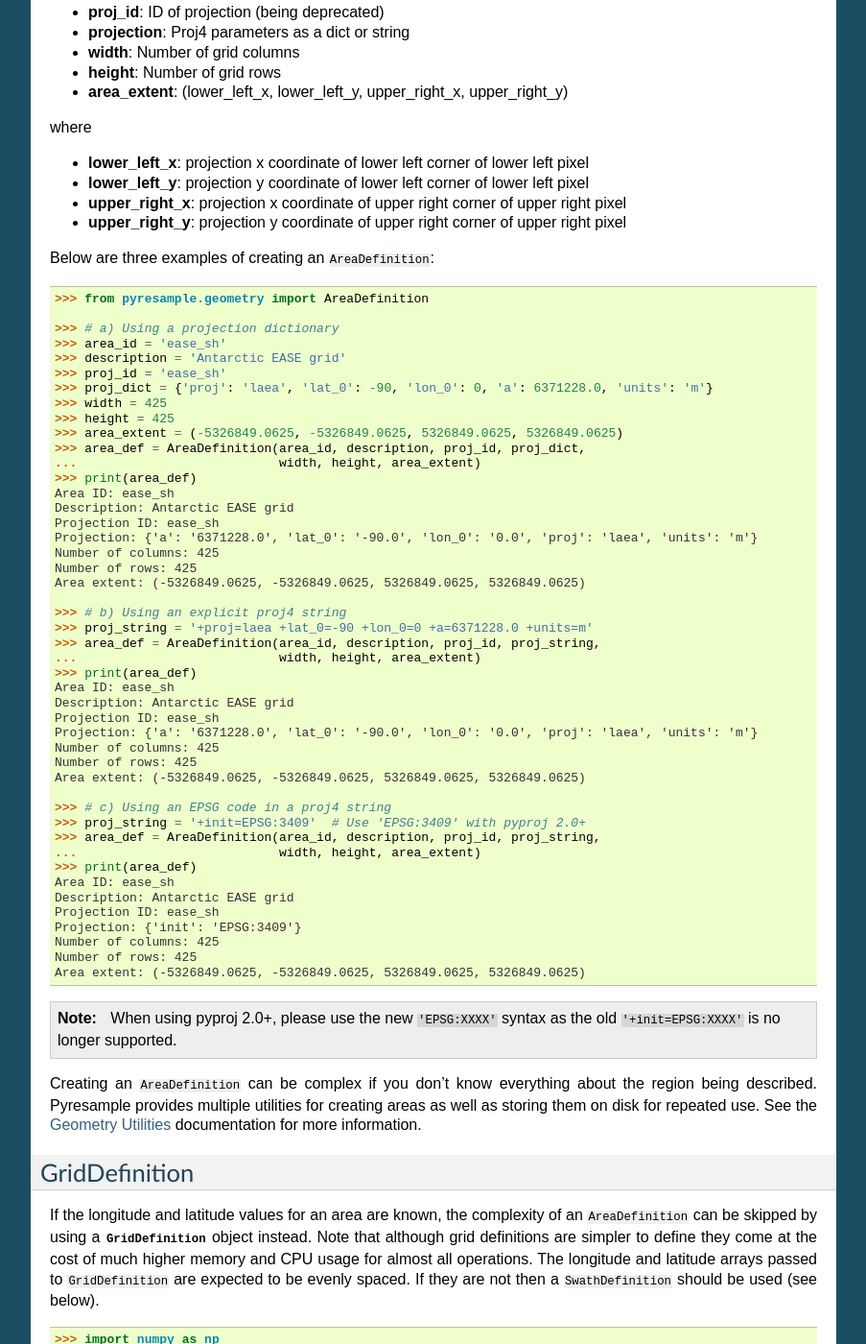
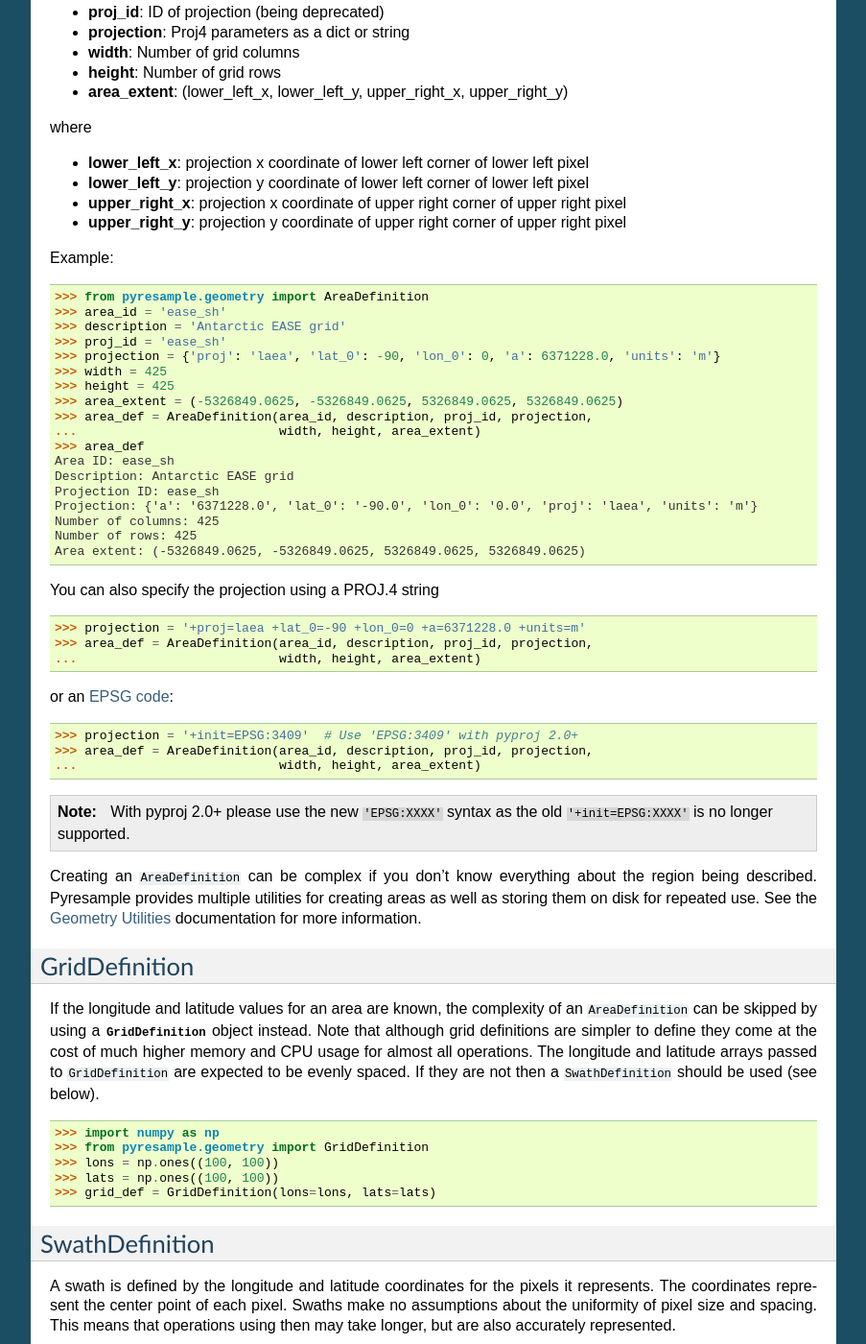
Before and after one commit to pytroll/pyresample, a Sphinx documentation site: the page built from docs/source/geo_def.rst, in a window 1280 px wide and 1400 px high, scrolled down 629 px. Shown: the whole window at 96% size, without its empty margins (198-1101 px from the left). Built offline with Sphinx 7.4.7, drawn with Linux system fonts in a browser that asks for light colours.

Commit message:
Make area def examples easier to read

```diff
--- a/docs/source/geo_def.rst
+++ b/docs/source/geo_def.rst
@@ -51,23 +51,21 @@ where
 * **upper_right_x**: projection x coordinate of upper right corner of upper right pixel
 * **upper_right_y**: projection y coordinate of upper right corner of upper right pixel
 
-Below are three examples of creating an ``AreaDefinition``:
+Example:
 
 .. doctest::
 
  >>> from pyresample.geometry import AreaDefinition
-
- >>> # a) Using a projection dictionary
  >>> area_id = 'ease_sh'
  >>> description = 'Antarctic EASE grid'
  >>> proj_id = 'ease_sh'
- >>> proj_dict = {'proj': 'laea', 'lat_0': -90, 'lon_0': 0, 'a': 6371228.0, 'units': 'm'}
+ >>> projection = {'proj': 'laea', 'lat_0': -90, 'lon_0': 0, 'a': 6371228.0, 'units': 'm'}
  >>> width = 425
  >>> height = 425
  >>> area_extent = (-5326849.0625, -5326849.0625, 5326849.0625, 5326849.0625)
- >>> area_def = AreaDefinition(area_id, description, proj_id, proj_dict,
+ >>> area_def = AreaDefinition(area_id, description, proj_id, projection,
  ...                           width, height, area_extent)
- >>> print(area_def)
+ >>> area_def
  Area ID: ease_sh
  Description: Antarctic EASE grid
  Projection ID: ease_sh
@@ -76,35 +74,25 @@ Below are three examples of creating an ``AreaDefinition``:
  Number of rows: 425
  Area extent: (-5326849.0625, -5326849.0625, 5326849.0625, 5326849.0625)
 
- >>> # b) Using an explicit proj4 string
- >>> proj_string = '+proj=laea +lat_0=-90 +lon_0=0 +a=6371228.0 +units=m'
- >>> area_def = AreaDefinition(area_id, description, proj_id, proj_string,
+You can also specify the projection using a PROJ.4 string
+
+.. doctest::
+
+ >>> projection = '+proj=laea +lat_0=-90 +lon_0=0 +a=6371228.0 +units=m'
+ >>> area_def = AreaDefinition(area_id, description, proj_id, projection,
  ...                           width, height, area_extent)
- >>> print(area_def)
- Area ID: ease_sh
- Description: Antarctic EASE grid
- Projection ID: ease_sh
- Projection: {'a': '6371228.0', 'lat_0': '-90.0', 'lon_0': '0.0', 'proj': 'laea', 'units': 'm'}
- Number of columns: 425
- Number of rows: 425
- Area extent: (-5326849.0625, -5326849.0625, 5326849.0625, 5326849.0625)
 
- >>> # c) Using an EPSG code in a proj4 string
- >>> proj_string = '+init=EPSG:3409'  # Use 'EPSG:3409' with pyproj 2.0+
- >>> area_def = AreaDefinition(area_id, description, proj_id, proj_string,
+or an `EPSG code <https://www.epsg-registry.org/>`_:
+
+.. doctest::
+
+ >>> projection = '+init=EPSG:3409'  # Use 'EPSG:3409' with pyproj 2.0+
+ >>> area_def = AreaDefinition(area_id, description, proj_id, projection,
  ...                           width, height, area_extent)
- >>> print(area_def)
- Area ID: ease_sh
- Description: Antarctic EASE grid
- Projection ID: ease_sh
- Projection: {'init': 'EPSG:3409'}
- Number of columns: 425
- Number of rows: 425
- Area extent: (-5326849.0625, -5326849.0625, 5326849.0625, 5326849.0625)
 
 .. note::
 
-  When using pyproj 2.0+, please use the new ``'EPSG:XXXX'`` syntax
+  With pyproj 2.0+ please use the new ``'EPSG:XXXX'`` syntax
   as the old ``'+init=EPSG:XXXX'`` is no longer supported.
 
 Creating an ``AreaDefinition`` can be complex if you don't know everything
```
